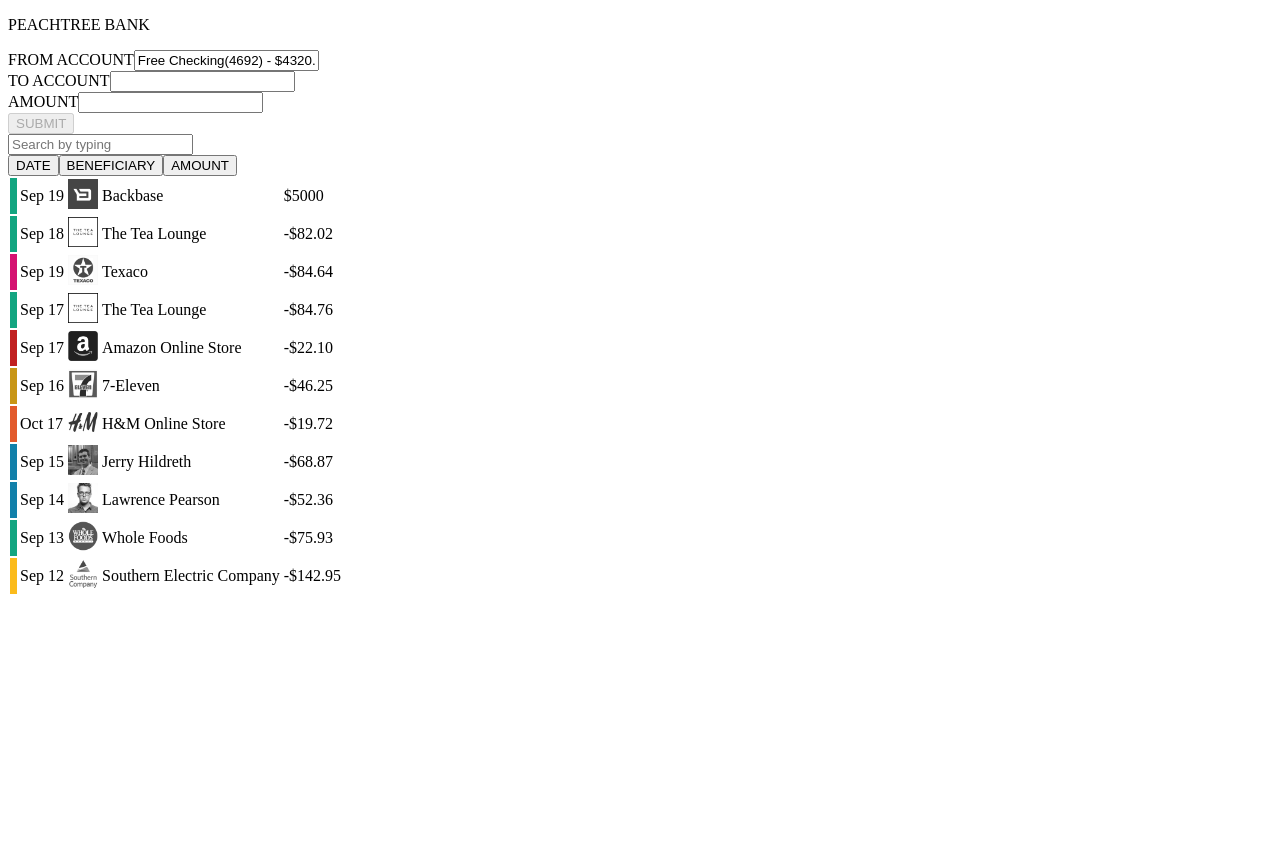
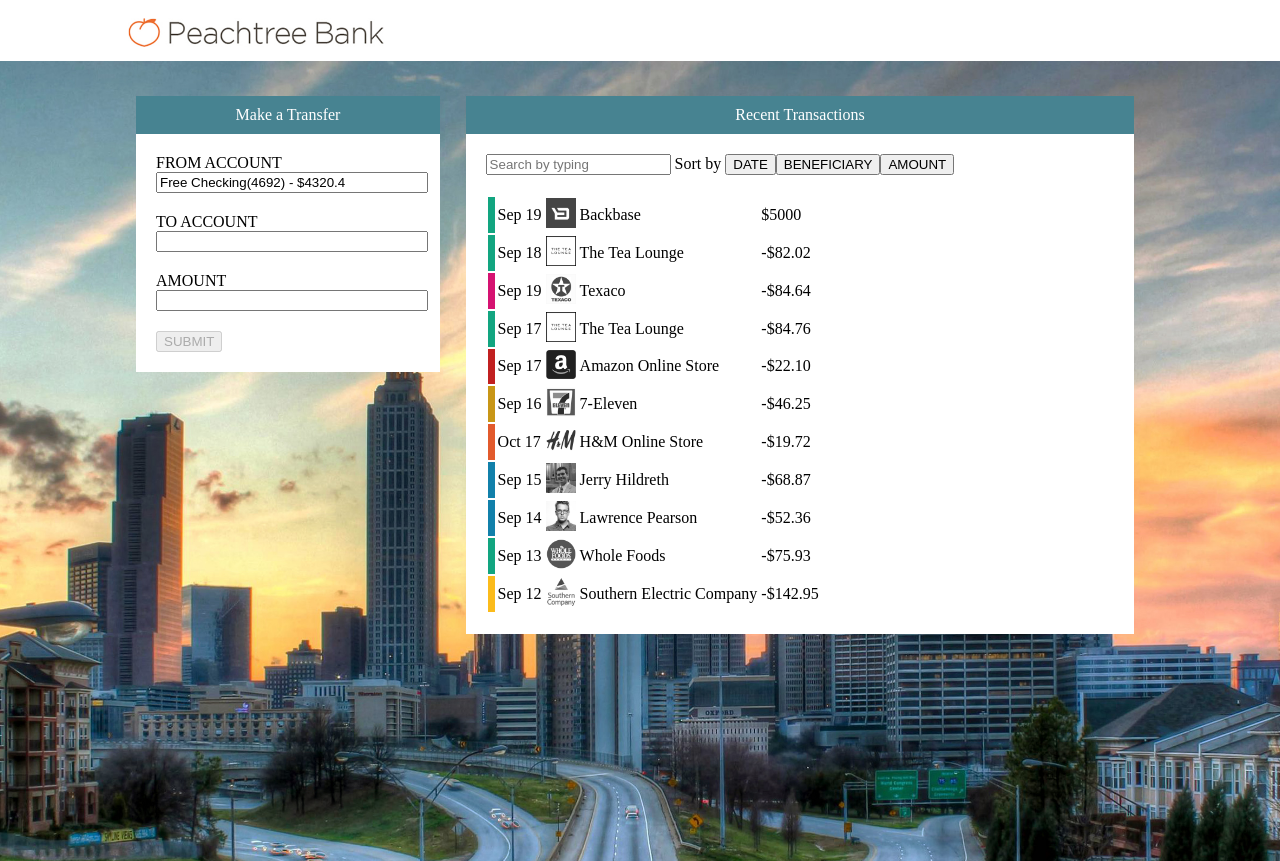
Before and after one commit to astreo/transact-adm, an Angular app: page / in a window 1280 px wide. Before the commit the page ends 800 px from the top, so only its background shows below. Built offline with nearby package versions, Linux system fonts and the light colour scheme.

Commit message:
css casi listo

```diff
--- a/src/app/components/transactions/transactions.component.html
+++ b/src/app/components/transactions/transactions.component.html
@@ -1,6 +1,20 @@
-<p>PEACHTREE BANK</p>
+<body>
 
 <div>
+  <div>
+    <a href="/">
+      <img class="logo" src="../../../assets/imgs/logo.jpg" />
+    </a>
+  </div>
+
+  <div id="main-div" class="parent">
+    <div></div>
+    <div class="main-container">
+      <div class="div1">
+        <div class="box-header">
+          Make a Transfer
+        </div>
+        <div class="box-body">
           <form [formGroup]='form' (keydown.enter)="$event.preventDefault()">
 
             <div class="form-group">
@@ -28,20 +42,31 @@
           </form>
           <button type="button" class="btn btn-outline-primary" (click)="ok()" [disabled]="form.invalid">{{btnTxt}}
           </button>
-  <button *ngIf="this.btnTxt === 'TRANSFER'" type="button" class="btn btn-outline-primary" (click)="cancel()" [disabled]="form.invalid">CANCEL
+          <button *ngIf="this.btnTxt === 'TRANSFER'" type="button" class="btn btn-outline-primary" (click)="cancel()"
+            [disabled]="form.invalid">CANCEL
           </button>
         </div>
+      </div>
+    </div>
 
-<div>
+    <div class="main-container">
+      <div class="div2">
+        <div class="box-header">
+          Recent Transactions
+        </div>
+        <div class="box-body">
           <ng-container *ngIf="transactionList.length > 0">
             <div class="form-group">
-      <div class="col-md-6">
-        <input type="text" [(ngModel)]="searchText" class="form-control" placeholder="Search by typing" />
-      </div>
-    </div>
+              <div>
+                <input id="search" type="text" [(ngModel)]="searchText" class="form-control" placeholder="Search by typing" />
+                Sort by
                 <button (click)="sort('date')" type="button">DATE</button>
                 <button (click)="sort('beneficiary')" type="button">BENEFICIARY</button>
                 <button (click)="sort('amount')" type="button">AMOUNT</button>
+              </div>
+
+            </div>
+
             <table class="table table-striped table-sm">
               <tbody>
                 <tr *ngFor="let item of transactionList | textFilter:searchText">
@@ -67,3 +92,9 @@
             </table>
           </ng-container>
         </div>
+      </div>
+    </div>
+  </div>
+</div>
+
+</body>
--- a/src/app/components/transactions/transactions.component.scss
+++ b/src/app/components/transactions/transactions.component.scss
@@ -1,3 +1,76 @@
+body {
+    margin: 0px;
+    margin-left:-8px;
+    margin-right:-8px;
+    padding: 0px;
+}
+
+.parent {
+  display: grid;
+  grid-template-columns: 10% 25% 1fr 10%;
+  grid-template-rows: 1fr;
+  grid-column-gap: 0px;
+  grid-row-gap: 0px;
+  }
+
+  @media only screen and (max-width: 750px) {
+
+    .parent {
+
+    grid-template-columns: 1fr;
+	  grid-template-rows: auto auto;
+	  grid-gap: 20px;
+
+
+    }
+
+  }
+
+.div1 {
+  grid-area: 1 / 2 / 2 / 3;
+  width: 95%;
+  margin: auto;
+}
+.div2 {
+  grid-area: 1 / 3 / 2 / 4;
+  width: 95%;
+  margin: auto;
+}
+
+.main-container {
+  // display: flex;
+  margin-top: 35px;
+  width: 100%;
+  justify-content: center;
+}
+
+.box-header {
+  text-align: center;
+  background-color: #478391;
+  padding: 10px;
+  color: white
+}
+
+.box-body {
+  background-color: white;
+  padding: 20px;
+}
+
+.form-group {
+  margin-bottom: 20px;
+}
+
+input, label {
+  display:block;
+  width:100%
+}
+
+input#search {
+  width: inherit;
+  display: inline-block;
+}
+  //----
+
 .container {
   width: 30px;
   height: auto;
@@ -10,3 +83,16 @@
   -webkit-filter: grayscale(100%); /* Safari 6.0 - 9.0 */
   filter: grayscale(100%);
 }
+
+#main-div {
+  background: url("../../../assets/imgs/background.jpg")  no-repeat center bottom;
+  background-size: cover;
+  position: absolute;
+  width: 100%;
+  height: 100%;
+ }
+
+ .logo {
+  max-width: 20%;
+  margin:10px 10%
+}
```
Also changed, not shown: src/assets/imgs/background.jpg (added), src/assets/imgs/logo.jpg (added). Lines whose indentation alone changed are shown as unchanged.
